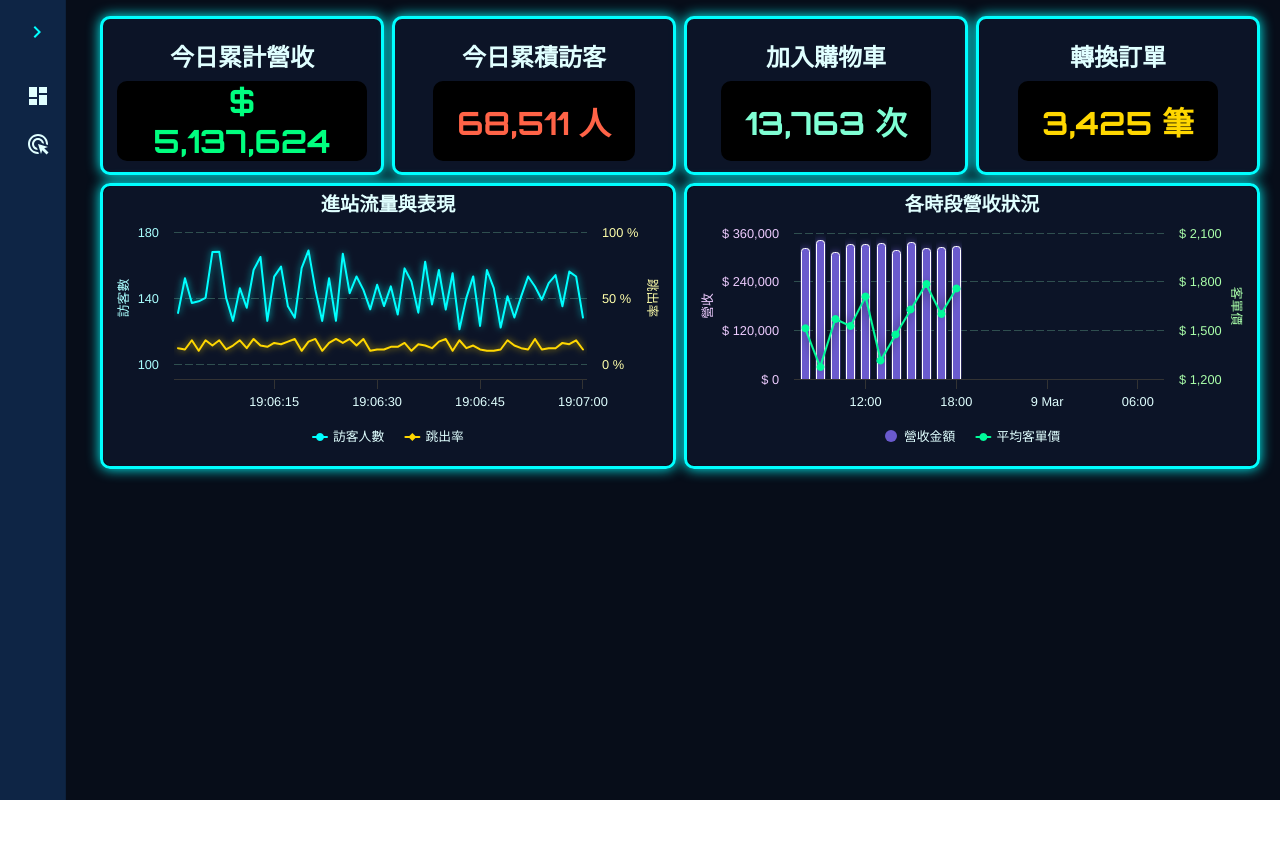
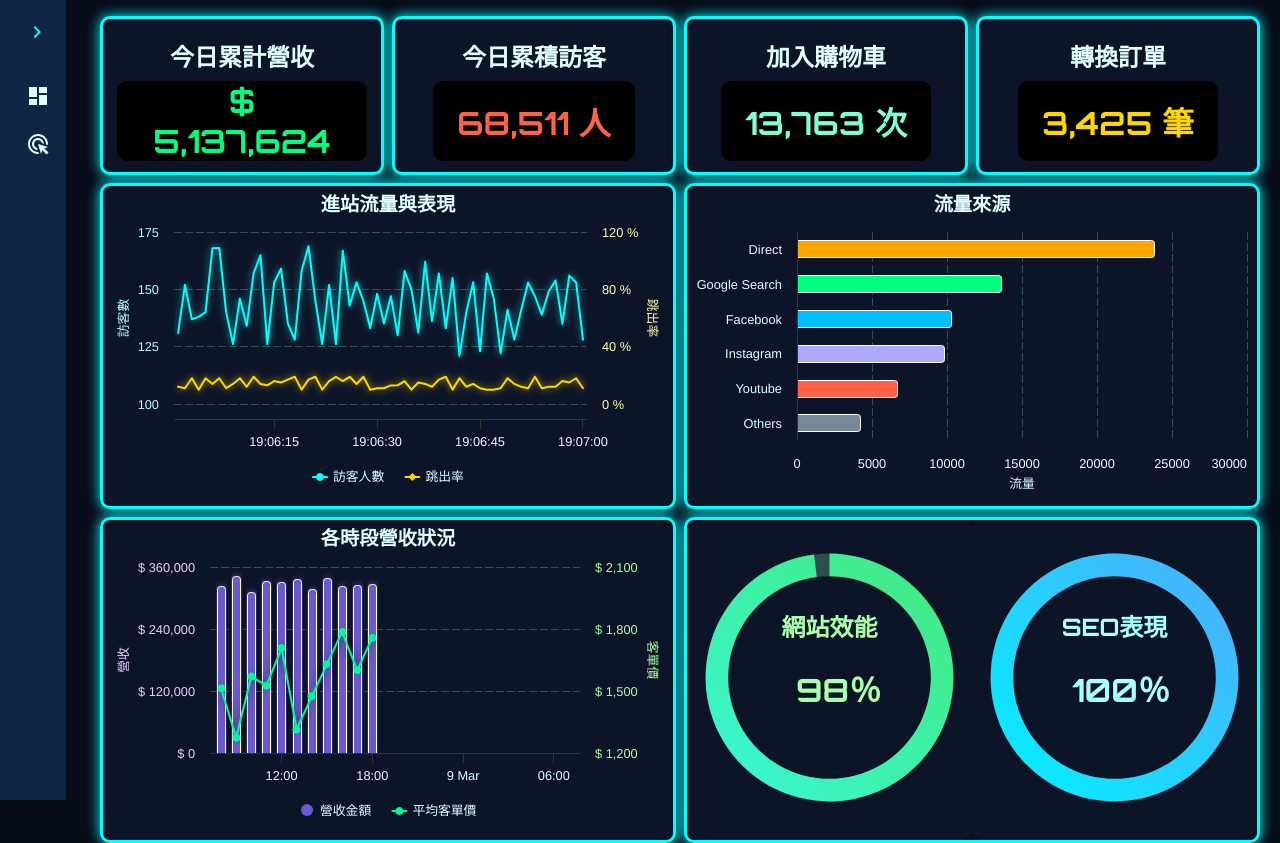
Before and after one commit to bobchen1224/ec_website_monitor, a React (Create React App) app: page / in a window 1280 px wide. Before the commit the page ends 800 px from the top, so only its background shows below. Built offline with nearby package versions, Linux system fonts and the light colour scheme.

Commit message:
add bar and gauge chart and rwd updated

```diff
--- /dev/null
+++ b/src/components/Charts/barChart.js
@@ -0,0 +1,84 @@
+import Highcharts from 'highcharts';
+import HighchartsReact from "highcharts-react-official";
+
+Highcharts.setOptions({ lang: { thousandsSep: ',' } });
+
+const BarChart = ({heightValue, titleValue, seriesValue}) => {
+    const chartOptions = {
+        chart: {
+            zoomType: 'xy',
+            height: heightValue,
+            animation: true,
+            backgroundColor: '#0C1427',
+            borderRadius: 10,
+        },
+
+        credits: {
+            enabled: false,
+        },
+
+        title: {
+            text: titleValue,
+            style: {
+                color: 'lightcyan',
+                fontWeight: 'bold',
+            }
+        },
+
+        legend: {
+            enabled: false,
+        },
+
+        tooltip:{
+            backgroundColor: 'rgba(0, 0, 0, 0.85)',
+            style: {
+                color: 'lightcyan',
+            },
+            shared: true,
+            borderWidth: 1,
+            formatter: function () {
+                return this.point.name + '</b> ： <b>' + Number(this.y).toLocaleString();
+            },
+        },
+
+        xAxis: [
+            {
+                type: 'category',
+                verticalAlign: 'middle',
+                labels: {
+                    style:{
+                        color: 'lightcyan',
+                    }
+                },
+            }
+        ],
+
+        yAxis: {
+            title: {
+                text: '流量',
+                style: {
+                    color: 'lightcyan'
+                },
+            },
+            labels: {
+                format: '{value}',
+                style: {
+                    color: 'lightcyan',
+                },
+            },
+            gridLineColor: 'darkslategrey',
+            gridLineDashStyle: 'longdash',
+        },
+
+        series: seriesValue,
+    };
+
+    return (
+        <HighchartsReact
+            highcharts={Highcharts}
+            options={chartOptions}
+        />
+    )
+};
+
+export default BarChart;
--- /dev/null
+++ b/src/components/Charts/gaugeCharts.js
@@ -0,0 +1,138 @@
+import { useMediaQuery, useTheme } from '@mui/material';
+import Highcharts from 'highcharts';
+import HighchartsReact from "highcharts-react-official";
+import HighChartsMore from "highcharts/highcharts-more";
+import SolidGauge from "highcharts/modules/solid-gauge.js";
+
+if(typeof Highcharts === 'object') {
+    HighChartsMore(Highcharts);
+    SolidGauge(Highcharts);
+};
+
+const GaugeChart = ({heightValue, dataValue, titleValue, paneColor, valueColor}) => {
+    const theme = useTheme();
+    const smCheck = useMediaQuery(theme.breakpoints.up('sm'));
+    const chartOptions = {
+        chart: {
+            type: 'solidgauge',
+            animation: true,
+            height: heightValue,
+            backgroundColor: '#0C1427',
+            borderRadius: 10,
+        },
+
+        credits: {
+            enabled: false,
+        },
+
+        title: {
+            text: '',
+            style: {
+                color: 'lightcyan',
+                fontWeight: 'bold',
+                fontSize: '20px',
+            },
+            margin: 0,
+        },
+
+        tooltip: {
+            enabled: false,
+        },
+
+        pane: {
+            startAngle: 0,
+            endAngle: 360,
+            background: [{ // Track for Move
+                outerRadius: '110%',
+                innerRadius: '90%',
+                backgroundColor: 'darkslategray',
+                borderWidth: 0,
+            },]
+        },
+
+        yAxis: {
+            min: 0,
+            max: 100,
+            lineWidth: 0,
+            tickPositions: [],
+            title: {
+                text: titleValue,
+                style: {
+                    color: valueColor,
+                    fontSize: smCheck ? 'x-large' : 'large',
+                    fontWeight: 'bold',
+                    fontFamily: 'Orbitron, sans-serif, Arial',
+                },
+                y: 15,
+            },
+            stops: [
+                [0.5, {
+                  linearGradient: {
+                    x1: 0.5,
+                    x2: 0.5,
+                    y1: 0,
+                    y2: 1
+                  },
+                  stops: [
+                    [0, paneColor[0]],
+                    [1, paneColor[1]]
+                  ]
+                }],
+                [1, {
+                  linearGradient: {
+                    x1: 1,
+                    x2: 0,
+                    y1: 0,
+                    y2: 1
+                  },
+                  stops: [
+                    [0, paneColor[0]],
+                    [1, paneColor[1]]
+                  ]
+                }]
+            ],
+        },
+
+        plotOptions: {
+            solidgauge: {
+                dataLabels: {
+                    enabled: true,
+                    borderColor: 'transparent',
+                    style:{
+                        color: valueColor,
+                        fontSize: smCheck ? 'xx-large' : 'x-large',
+                        fontFamily: 'Orbitron, sans-serif, Arial',
+                        textAlign: 'center',
+                    },
+                    useHTML: true,
+                    verticalAlign: 'middle',
+                    format: '{y}％',
+                    y: 10,
+                    x: 0,
+                },
+                linecap: 'square',
+                stickyTracking: false,
+                rounded: false,
+            }
+        },
+
+        series: [{
+            name: 'Move',
+            data: [{
+                color: 'springgreen',
+                radius: '110%',
+                innerRadius: '90%',
+                y: dataValue,
+            }],
+        }],
+    };
+
+    return (
+        <HighchartsReact
+            highcharts={Highcharts}
+            options={chartOptions}
+        />
+    )
+};
+
+export default GaugeChart;
--- a/src/components/DesignedUI/designedUI.module.css
+++ b/src/components/DesignedUI/designedUI.module.css
@@ -131,3 +131,13 @@
 .textLoad {
     font-family: 'Orbitron', arial, sans-serif;
 }
+
+@media (min-width: 900px) and (max-width: 1240px) {
+    .dataText{
+      font-size: x-large;
+    }
+
+    .dataTitle{
+      font-size: large;
+    }
+}
--- a/src/components/DesignedUI/index.js
+++ b/src/components/DesignedUI/index.js
@@ -15,6 +15,14 @@ export const MainDataBox = ({title, data, dataColor, startUnit, endUnit}) => {
         </Box>
     )
 };
+
+export const ChartBox = ({children}) => {
+    return (
+        <Box sx={{border: '3px solid aqua', borderRadius: '10px', boxShadow: '0 0 0.8rem aqua'}}>
+            {children}
+        </Box>
+    )
+}
 
 export const CyberpunkLoader = ({loading}) => {
     return (
--- a/src/components/Layout/SlideMenu.js
+++ b/src/components/Layout/SlideMenu.js
@@ -93,7 +93,7 @@ const SlideMenu = () => {
                             <ListItemIcon sx={{color: 'lightcyan'}}>
                                 <Dashboard/>
                             </ListItemIcon>
-                            <ListItemText primary="營業狀態總覽"/>
+                            <ListItemText primary="營運狀態總覽"/>
                         </ListItemButton>
                     </ListItem>
                     <ListItem
--- a/src/components/Layout/TopMenu.js
+++ b/src/components/Layout/TopMenu.js
@@ -1,4 +1,4 @@
-import { Dashboard } from "@mui/icons-material";
+import { AdsClick, Dashboard } from "@mui/icons-material";
 import { AppBar, Button, Toolbar } from "@mui/material";
 import styles from './layout.module.css'
 
@@ -11,7 +11,14 @@ const TopMenu = () => {
                     className={styles.slideButton}
                     startIcon={<Dashboard/>}
                     >
-                    營業狀態總覽
+                    營運狀態總覽
+                </Button>
+                <Button
+                    variant='texted'
+                    className={styles.slideButton}
+                    startIcon={<AdsClick/>}
+                    >
+                    廣告監控平台
                 </Button>
             </Toolbar>
         </AppBar>
--- a/src/pages/Dashboard/index.js
+++ b/src/pages/Dashboard/index.js
@@ -1,8 +1,10 @@
 import { Box, Grid } from "@mui/material";
-import { CyberpunkLoader, MainDataBox } from "../../components/DesignedUI";
+import { ChartBox, CyberpunkLoader, MainDataBox } from "../../components/DesignedUI";
 import { useEffect, useState } from "react";
 import moment from "moment";
 import TimeSeriesChart from "../../components/Charts/timeSeriesChart";
+import BarChart from "../../components/Charts/barChart";
+import GaugeChart from "../../components/Charts/gaugeCharts";
 
 const getMinutesList = () => {
     let tempList = [];
@@ -176,6 +178,20 @@ const Dashboard = () => {
         },
     ];
 
+    const sourceSeries = [
+        {
+            type: 'bar',
+            data: [
+                {y: 23813, x: 1, name: 'Direct', description: 'kWp', color: 'orange'},
+                {y: 13647, x: 2, name: 'Google Search', color: 'springgreen'},
+                {y: 10274, x: 3, name: 'Facebook', color: 'deepskyblue'},
+                {y: 9829, x: 4, name: 'Instagram', color: '#aaf'},
+                {y: 6731, x: 5, name: 'Youtube', color: 'tomato'},
+                {y: 4218, x: 6, name: 'Others', color: 'lightslategrey'},
+            ]
+        }
+    ];
+
     const getInitData = () => new Promise((resolve, reject) => {
         setTimeout(()=>{
             resolve(
@@ -211,6 +227,7 @@ const Dashboard = () => {
                 return prev;
             });
         }, 10 * 1000);
+
         return () => {
             clearInterval(fiveSecTimer);
             clearInterval(tenSecTimer);
@@ -261,7 +278,7 @@ const Dashboard = () => {
             <Grid item xs={12} md={6}>
                 <Box sx={{border: '3px solid aqua', borderRadius: '10px', boxShadow: '0 0 0.8rem aqua'}}>
                     <TimeSeriesChart
-                        heightValue='280px'
+                        heightValue='320px'
                         titleValue='進站流量與表現'
                         seriesValue={trafficSeries}
                         yaxisValue={trafficYaxis}
@@ -270,9 +287,18 @@ const Dashboard = () => {
                 </Box>
             </Grid>
             <Grid item xs={12} md={6}>
+                <ChartBox>
+                    <BarChart
+                        heightValue='320px'
+                        titleValue='流量來源'
+                        seriesValue={sourceSeries}
+                    />
+                </ChartBox>
+            </Grid>
+            <Grid item xs={12} md={6}>
                 <Box sx={{border: '3px solid aqua', borderRadius: '10px', boxShadow: '0 0 0.8rem aqua'}}>
                     <TimeSeriesChart
-                        heightValue='280px'
+                        heightValue='320px'
                         titleValue='各時段營收狀況'
                         seriesValue={salesSeries}
                         yaxisValue={salesYaxis}
@@ -280,6 +306,30 @@ const Dashboard = () => {
                     />
                 </Box>
             </Grid>
+            <Grid item xs={12} md={6}>
+                <ChartBox>
+                    <Box sx={{display: 'flex', justifyContent: 'center', alignItems: 'center'}}>
+                        <Box sx={{width: '50%', borderRadius: '10px'}}>
+                            <GaugeChart
+                                heightValue='320px'
+                                dataValue={98}
+                                titleValue='網站效能'
+                                valueColor='#afa'
+                                paneColor={['#43e97b', '#38f9d7']}
+                            />
+                        </Box>
+                        <Box sx={{width: '50%', borderRadius: '10px'}}>
+                            <GaugeChart
+                                heightValue='320px'
+                                dataValue={100}
+                                titleValue='SEO表現'
+                                valueColor='#aff'
+                                paneColor={['#4facfe', '#00f2fe']}
+                            />
+                        </Box>
+                    </Box>
+                </ChartBox>
+            </Grid>
         </Grid>
     )
 };
```
